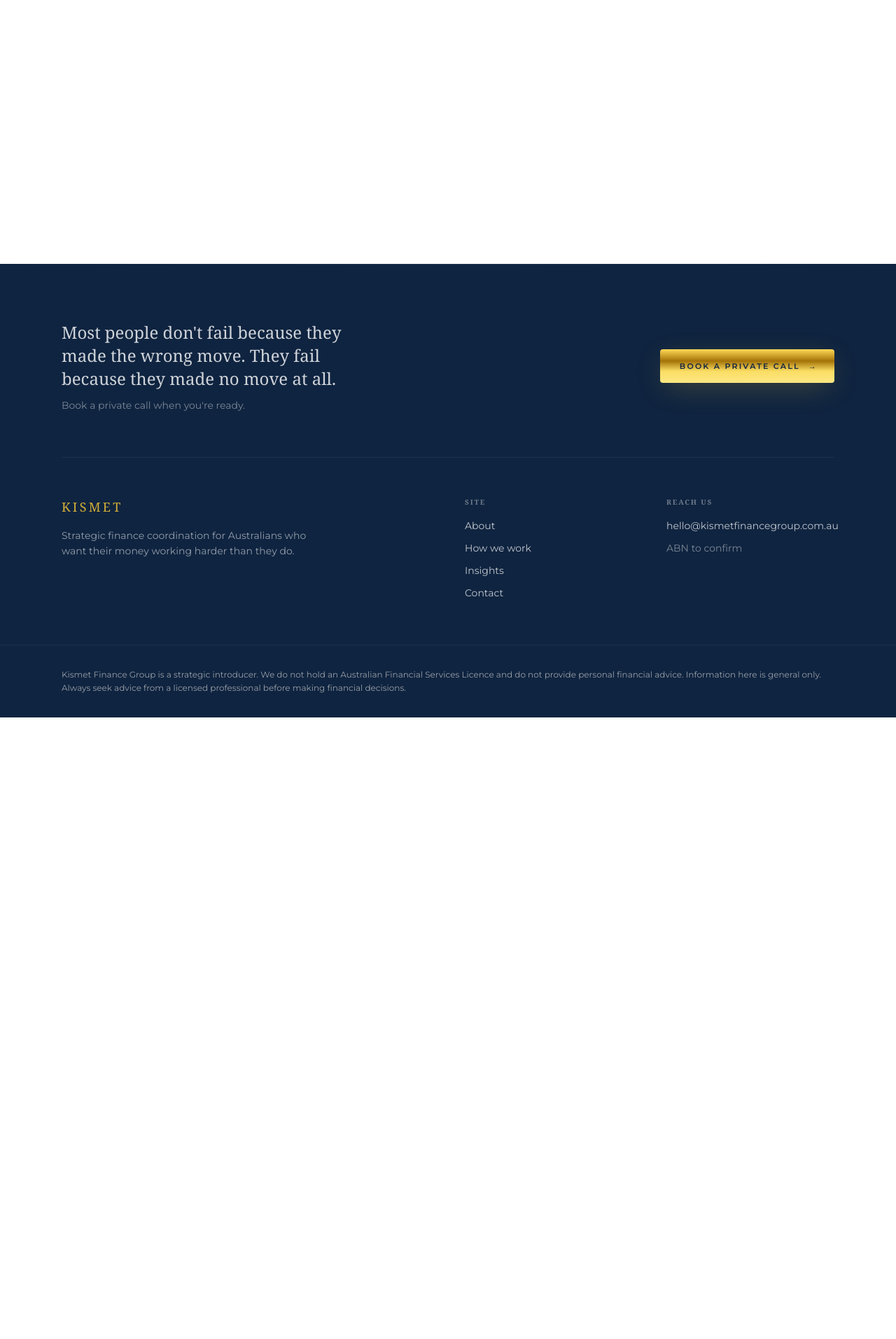
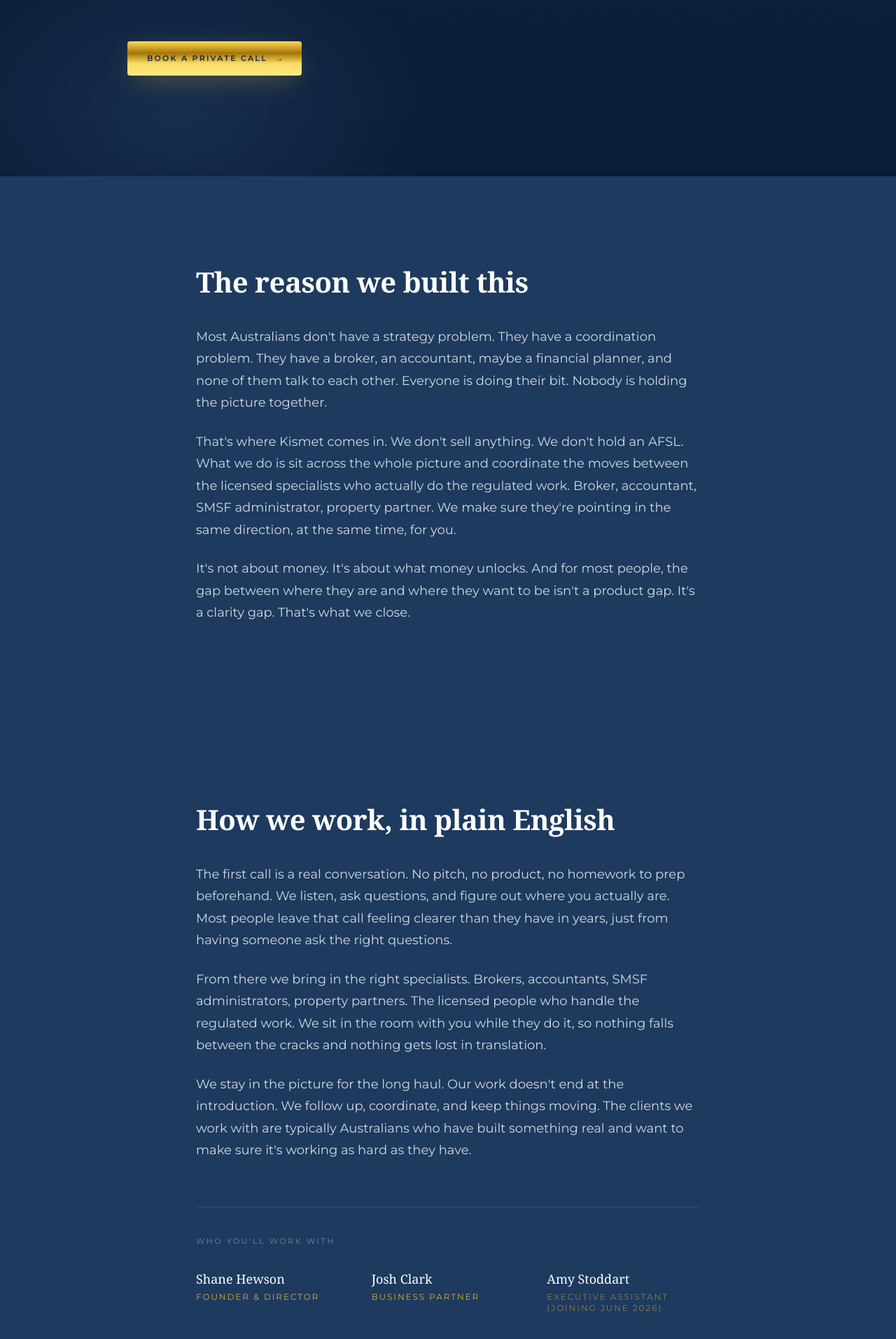
Before and after one commit to ktg-one/kismet, a Next.js app: page /about in a window 1280 px wide. Before the commit this address had no page. Shown: the part 629-2542 px from the top of the page at 70% size. Before the commit the page ends 1654 px from the top, so only its background shows below. Built offline with nearby package versions, Linux system fonts and the light colour scheme.

Commit message:
feat: About page with real Shane voice

```diff
--- /dev/null
+++ b/app/about/page.tsx
@@ -0,0 +1,167 @@
+import Link from "next/link";
+import { Hero } from "@/components/Hero";
+import { Reveal } from "@/components/Reveal";
+
+export const metadata = {
+  title: "About | Kismet Finance Group",
+  description:
+    "Kismet exists because most Australians get sold products instead of getting strategy. We sit between you and the licensed specialists you actually need.",
+};
+
+export default function AboutPage() {
+  return (
+    <>
+      {/* Hero */}
+      <Hero
+        eyebrow="About Kismet"
+        headline="Built so the picture finally hangs together."
+        sub="Most Australians get sold products instead of getting strategy. We sit between you and the licensed specialists you actually need, so the moves you've started actually finish."
+        ctaLabel="Book a private call"
+        ctaHref="/contact"
+      />
+
+      {/* Story 1: Why Kismet exists */}
+      <Reveal as="section" className="py-24 md:py-32">
+        <div className="mx-auto max-w-3xl px-6">
+          <Reveal delay={0.06}>
+            <h2 className="font-serif text-[1.875rem] md:text-[2.5rem] leading-[1.15] tracking-[-0.012em] text-white mb-10">
+              The reason we built this
+            </h2>
+          </Reveal>
+
+          <Reveal delay={0.12}>
+            <div className="space-y-6 text-[17px] md:text-[18px] leading-[1.75] text-white/80">
+              <p>
+                Most Australians don't have a strategy problem. They have a
+                coordination problem. They have a broker, an accountant, maybe a
+                financial planner, and none of them talk to each other. Everyone
+                is doing their bit. Nobody is holding the picture together.
+              </p>
+              <p>
+                That's where Kismet comes in. We don't sell anything. We don't
+                hold an AFSL. What we do is sit across the whole picture and
+                coordinate the moves between the licensed specialists who
+                actually do the regulated work. Broker, accountant, SMSF
+                administrator, property partner. We make sure they're pointing
+                in the same direction, at the same time, for you.
+              </p>
+              <p>
+                It's not about money. It's about what money unlocks. And for
+                most people, the gap between where they are and where they want
+                to be isn't a product gap. It's a clarity gap. That's what we
+                close.
+              </p>
+            </div>
+          </Reveal>
+        </div>
+      </Reveal>
+
+      {/* Story 2: How we operate */}
+      <Reveal as="section" className="py-24 md:py-32">
+        <div className="mx-auto max-w-3xl px-6">
+          <Reveal delay={0.06}>
+            <h2 className="font-serif text-[1.875rem] md:text-[2.5rem] leading-[1.15] tracking-[-0.012em] text-white mb-10">
+              How we work, in plain English
+            </h2>
+          </Reveal>
+
+          <Reveal delay={0.12}>
+            <div className="space-y-6 text-[17px] md:text-[18px] leading-[1.75] text-white/80">
+              <p>
+                The first call is a real conversation. No pitch, no product, no
+                homework to prep beforehand. We listen, ask questions, and figure
+                out where you actually are. Most people leave that call feeling
+                clearer than they have in years, just from having someone ask the
+                right questions.
+              </p>
+              <p>
+                From there we bring in the right specialists. Brokers,
+                accountants, SMSF administrators, property partners. The licensed
+                people who handle the regulated work. We sit in the room with you
+                while they do it, so nothing falls between the cracks and nothing
+                gets lost in translation.
+              </p>
+              <p>
+                We stay in the picture for the long haul. Our work doesn't end at
+                the introduction. We follow up, coordinate, and keep things
+                moving. The clients we work with are typically Australians who
+                have built something real and want to make sure it's working as
+                hard as they have.
+              </p>
+            </div>
+          </Reveal>
+
+          {/* Who you'll work with */}
+          <Reveal delay={0.2}>
+            <div className="mt-16 border-t border-white/10 pt-10">
+              <p className="text-[11px] uppercase tracking-[0.24em] text-white/40 mb-8">
+                Who you'll work with
+              </p>
+              <div className="grid grid-cols-1 md:grid-cols-3 gap-8">
+                <div>
+                  <p className="font-serif text-lg text-white">Shane Hewson</p>
+                  <p className="mt-1 text-xs uppercase tracking-[0.16em] text-gold">
+                    Founder &amp; Director
+                  </p>
+                </div>
+                <div>
+                  <p className="font-serif text-lg text-white">Josh Clark</p>
+                  <p className="mt-1 text-xs uppercase tracking-[0.16em] text-gold">
+                    Business Partner
+                  </p>
+                </div>
+                <div>
+                  <p className="font-serif text-lg text-white">Amy Stoddart</p>
+                  <p className="mt-1 text-xs uppercase tracking-[0.16em] text-gold/60">
+                    Executive Assistant (joining June 2026)
+                  </p>
+                </div>
+              </div>
+            </div>
+          </Reveal>
+        </div>
+      </Reveal>
+
+      {/* Closing strip */}
+      <Reveal as="section" className="py-24 md:py-36">
+        <div
+          className="relative py-20 md:py-28 px-6"
+          style={{
+            background:
+              "radial-gradient(ellipse at center, rgba(212,175,55,0.08) 0%, transparent 70%)",
+          }}
+        >
+          <div className="mx-auto max-w-3xl text-center">
+            <Reveal delay={0.06}>
+              <p className="font-serif text-[2rem] md:text-[2.5rem] leading-[1.2] text-white">
+                Most people don't fail because they made the wrong move. They
+                fail because they made no move at all.
+              </p>
+            </Reveal>
+            <Reveal delay={0.16}>
+              <p className="mt-6 text-[17px] md:text-[18px] leading-[1.75] text-white/65">
+                Book a private call when you're ready to make a move.
+              </p>
+            </Reveal>
+            <Reveal delay={0.24}>
+              <div className="mt-10">
+                <Link
+                  href="/contact"
+                  className="group inline-flex items-center gap-3 text-[11px] uppercase tracking-[0.2em] font-semibold pl-7 pr-6 py-4 rounded-sm bg-gold-gradient text-navy-deep shadow-[0_10px_40px_-10px_rgba(212,175,55,0.45)] transition-shadow duration-300 ease-[cubic-bezier(0.22,1,0.36,1)] hover:shadow-[0_18px_60px_-12px_rgba(212,175,55,0.6)]"
+                >
+                  <span>Book a private call</span>
+                  <span
+                    aria-hidden
+                    className="inline-block transition-transform duration-300 ease-[cubic-bezier(0.22,1,0.36,1)] group-hover:translate-x-1"
+                  >
+                    &rarr;
+                  </span>
+                </Link>
+              </div>
+            </Reveal>
+          </div>
+        </div>
+      </Reveal>
+    </>
+  );
+}
```
